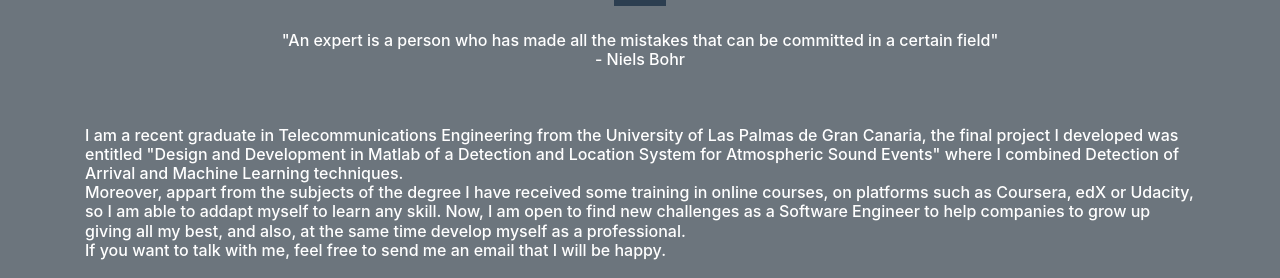
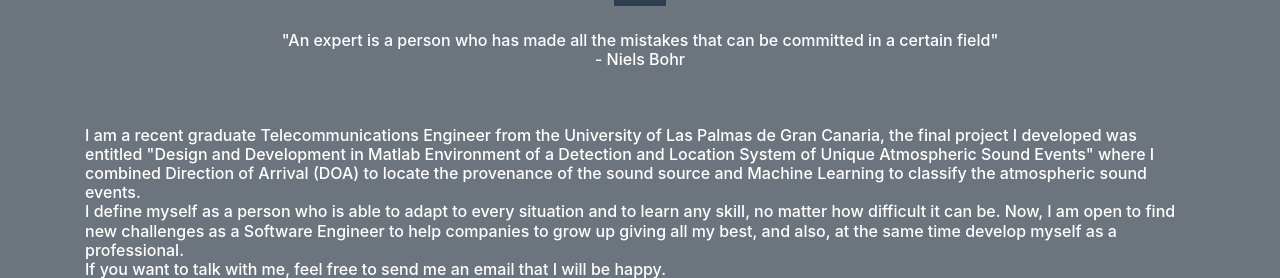
Before and after one commit to JuanFran928/juanfran928.github.io, a website with bundled scripts: page index.html in a window 1280 px wide. Shown: the part 1032-1310 px from the top of the page. Built offline with nearby package versions, Linux system fonts and the light colour scheme.

Commit message:
mejora
mejora

```diff
--- a/index.html
+++ b/index.html
@@ -68,7 +68,7 @@
         <hr class="star-light mb-5">
      <h6><center>"An expert is a person who has made all the mistakes that can be committed in a certain field"  <br>- Niels Bohr </center></h6> <br><br>
 
-      <h6 style="text-align:left"> I am a recent graduate in Telecommunications Engineering from the University of Las Palmas de Gran Canaria, the final project I developed was entitled "Design and Development in Matlab of a Detection and Location System for Atmospheric Sound Events" where I combined Detection of Arrival and Machine Learning techniques. <br> Moreover, appart from the subjects of the degree I have received some training in online courses, on platforms such as Coursera, edX or Udacity, so I am able to addapt myself to learn any skill.
+      <h6 style="text-align:left"> I am a recent graduate Telecommunications Engineer from the University of Las Palmas de Gran Canaria, the final project I developed was entitled "Design and Development in Matlab Environment of a Detection and Location System of Unique Atmospheric Sound Events" where I combined Direction of Arrival (DOA) to locate the provenance of the sound source and Machine Learning to classify the atmospheric sound events. <br> I define myself as a person who is able to adapt to every situation and to learn any skill, no matter how difficult it can be.
 Now, I am open to find new challenges as a Software Engineer to help companies to grow up giving all my best, and also, at the same time develop myself as a professional.
 <br>
 If you want to talk with me, feel free to send me an email that I will be happy.</h6>
```
